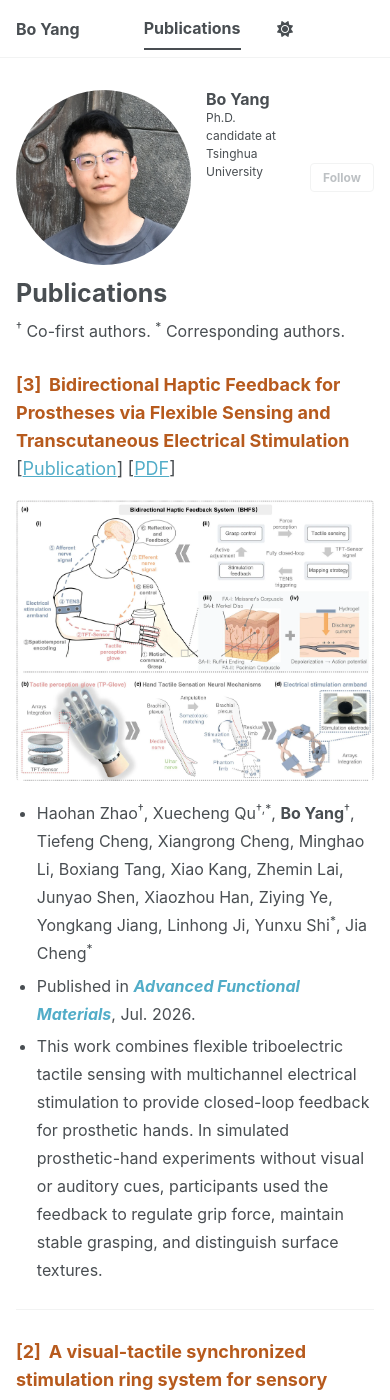
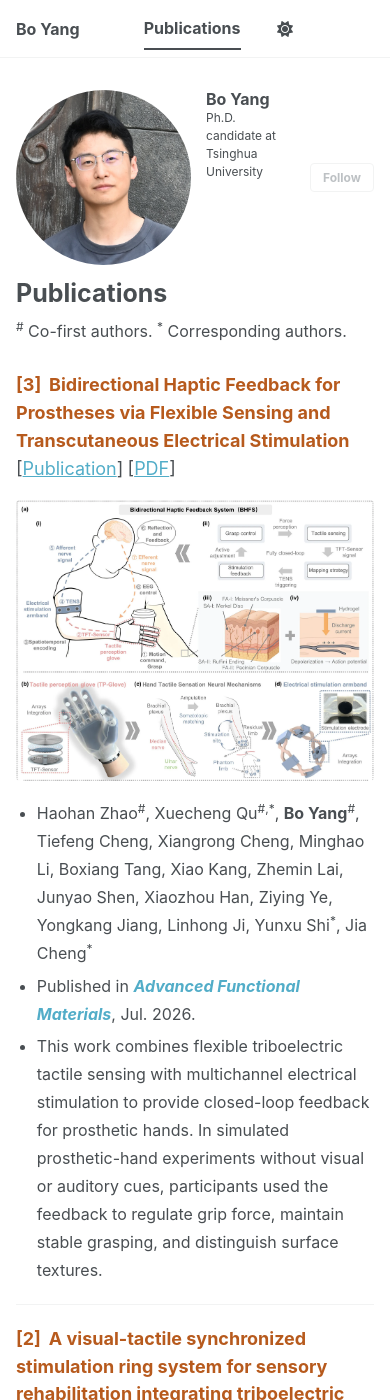
Before and after one commit to Burger-hub/burger-hub.github.io, a Jekyll site: the page built from _pages/publications.html, in a window 390 px wide and 1400 px high. Built offline with Jekyll 4.4.1, drawn with Linux system fonts in a browser that asks for light colours; a style sheet for code colours, icons or effects is not loaded.

Commit message:
Refine publication spacing and author marks; use portrait favicon

```diff
--- a/_includes/head/custom.html
+++ b/_includes/head/custom.html
@@ -12,13 +12,12 @@
  <link rel="preload" href="{{ base_path }}/assets/css/fontawesome.css" as="style" onload="this.onload=null;this.rel='stylesheet'">
 <noscript><link rel="stylesheet" href="{{ base_path }}/assets/css/fontawesome.css"></noscript>
 
-<!-- favicon from https://commons.wikimedia.org/wiki/File:OOjs_UI_icon_academic-progressive.svg -->
-<link rel="apple-touch-icon" sizes="180x180" href="{{ base_path }}/images/apple-touch-icon-180x180.png"/>
-<link rel="icon" type="image/svg+xml" href="{{ base_path }}/images/favicon.svg"/>
-<link rel="icon" type="image/png" href="{{ base_path }}/images/favicon-32x32.png" sizes="32x32"/>
-<link rel="icon" type="image/png" href="{{ base_path }}/images/favicon-192x192.png" sizes="192x192"/>
-<link rel="manifest" href="{{ base_path }}/images/manifest.json"/>
-<link rel="icon" href="/images/favicon.ico"/>
+<!-- Portrait icons generated from Bo Yang's profile photo. -->
+<link rel="apple-touch-icon" sizes="180x180" href="{{ base_path }}/images/apple-touch-icon-180x180.png?v={{ site.time | date: '%s' }}"/>
+<link rel="icon" type="image/x-icon" href="{{ base_path }}/images/favicon.ico?v={{ site.time | date: '%s' }}" sizes="16x16 32x32 48x48"/>
+<link rel="icon" type="image/png" href="{{ base_path }}/images/favicon-32x32.png?v={{ site.time | date: '%s' }}" sizes="32x32"/>
+<link rel="icon" type="image/png" href="{{ base_path }}/images/favicon-192x192.png?v={{ site.time | date: '%s' }}" sizes="192x192"/>
+<link rel="manifest" href="{{ base_path }}/images/manifest.json?v={{ site.time | date: '%s' }}"/>
 <meta name="theme-color" content="var(--global-bg-color)"/>
 
 <!-- end custom head snippets -->
--- a/_pages/publications.html
+++ b/_pages/publications.html
@@ -5,7 +5,7 @@ permalink: /publications/
 author_profile: true
 ---
 
-<p class="publication-author-legend"><sup>†</sup> Co-first authors. <sup>*</sup> Corresponding authors.</p>
+<p class="publication-author-legend"><sup>#</sup> Co-first authors. <sup>*</sup> Corresponding authors.</p>
 
 <div class="publication-list">
   {% for paper in site.data.publications %}
@@ -29,7 +29,7 @@ author_profile: true
     {% endif %}
     <ul class="publication-details">
       {% if paper.authors %}
-      <li class="publication-authors">{% for author in paper.authors %}{% if author == site.author.name %}<strong>{{ author | escape }}</strong>{% else %}{{ author | escape }}{% endif %}{% if paper.equal_contributors contains author or paper.corresponding_authors contains author %}<sup class="publication-author-mark">{% if paper.equal_contributors contains author %}<span title="Co-first author">†</span>{% endif %}{% if paper.equal_contributors contains author and paper.corresponding_authors contains author %},{% endif %}{% if paper.corresponding_authors contains author %}<span title="Corresponding author">*</span>{% endif %}</sup>{% endif %}{% unless forloop.last %}, {% endunless %}{% endfor %}</li>
+      <li class="publication-authors">{% for author in paper.authors %}{% if author == site.author.name %}<strong>{{ author | escape }}</strong>{% else %}{{ author | escape }}{% endif %}{% if paper.equal_contributors contains author or paper.corresponding_authors contains author %}<sup class="publication-author-mark">{% if paper.equal_contributors contains author %}<span title="Co-first author">#</span>{% endif %}{% if paper.equal_contributors contains author and paper.corresponding_authors contains author %},{% endif %}{% if paper.corresponding_authors contains author %}<span title="Corresponding author">*</span>{% endif %}</sup>{% endif %}{% unless forloop.last %}, {% endunless %}{% endfor %}</li>
       {% endif %}
       <li class="publication-venue">Published in <strong><em>{{ paper.venue | escape }}</em></strong>, {{ paper.display_date | escape }}.</li>
       {% if paper.description %}<li class="publication-summary">{{ paper.description | escape }}</li>{% endif %}
--- a/assets/css/academic-profile.css
+++ b/assets/css/academic-profile.css
@@ -4,8 +4,8 @@
 }
 
 .publication-entry {
-  margin-bottom: 2.5rem;
-  padding-bottom: 1.7rem;
+  margin-bottom: 1.6rem;
+  padding-bottom: 1.2rem;
   border-bottom: 1px solid var(--global-border-color);
 }
 
@@ -106,7 +106,7 @@ html[data-theme="dark"] .archive .publication-title {
 
 @media (max-width: 600px) {
   .publication-entry {
-    margin-bottom: 1.75rem;
-    padding-bottom: 1.25rem;
+    margin-bottom: 1.25rem;
+    padding-bottom: 0.9rem;
   }
 }
```
Also changed, not shown: files/publications/README.md (+1 -1 lines), images/apple-touch-icon-180x180.png, images/favicon-192x192.png, images/favicon-32x32.png, images/favicon-512x512.png, images/favicon.ico.
